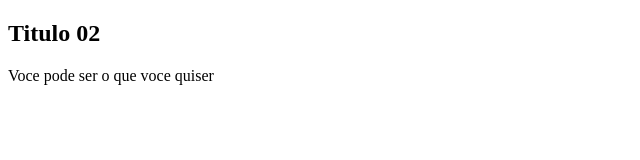
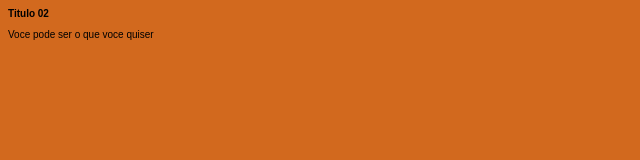
Before and after one commit to AndrewRivaldoDeAlbuquerque/Projeto-Site, a plain HTML site: page Projeto.html in a window 1280 px wide. Shown: the whole page, without its empty margins (0-640 px from the left). Drawn offline with Linux system fonts and the light colour scheme.

Commit message:
Teste Design

```diff
--- a/Projeto.html
+++ b/Projeto.html
@@ -5,6 +5,7 @@
     <meta http-equiv="X-UA-Compatible" content="IE=edge">
     <meta name="viewport" content="width=device-width, initial-scale=1.0">
     <title>Branch</title>
+    <link rel="stylesheet" href="estilo.css">
 </head>
 <body>
     <title>Titulo 01</title>
--- /dev/null
+++ b/estilo.css
@@ -0,0 +1,8 @@
+* {
+    font-family: Arial, Helvetica, sans-serif;
+    font-size: 10px ;
+}
+body {
+    background-color: chocolate;
+
+}
```
